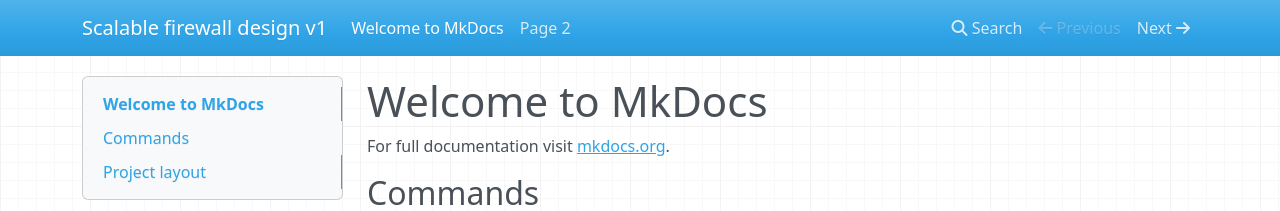
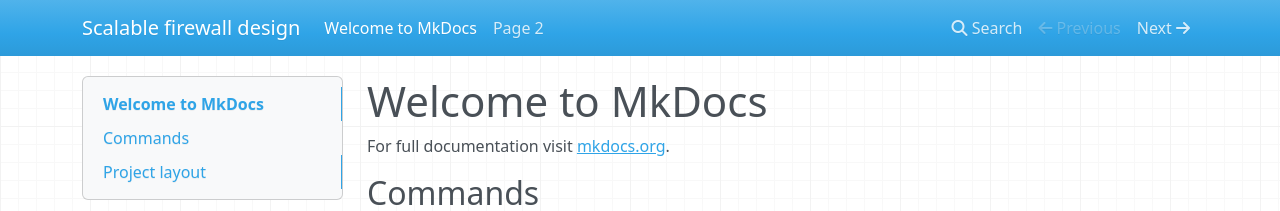
Before and after one commit to munibshah/munibshah.github.io, an MkDocs documentation site: the page built from docs/index.md, in a window 1280 px wide. Shown: the top 211 px of the page. Built offline with MkDocs 1.6.1, drawn with Linux system fonts in a browser that asks for light colours; nearby versions of some CDN libraries.

```diff
--- a/mkdocs.yml
+++ b/mkdocs.yml
@@ -1 +1 @@
-site_name: Scalable firewall design v1
+site_name: Scalable firewall design
```
